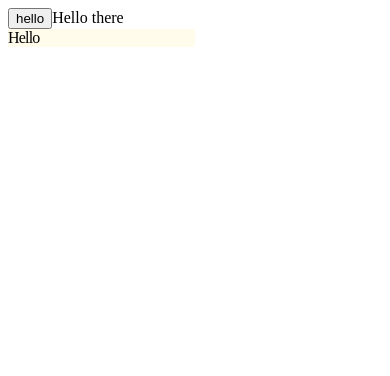
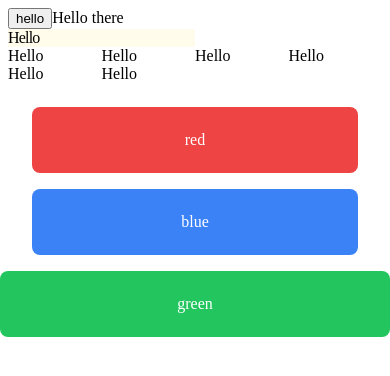
Before and after one commit to cornellh4i/lagos-volunteers, a Next.js app in the folder frontend/: page /about in a window 390 px wide. Shown: the top 376 px of the page. Built offline with nearby package versions, Linux system fonts and the light colour scheme; no server answers.

Commit message:
Complete responsive design onboarding

```diff
--- a/frontend/src/pages/about.tsx
+++ b/frontend/src/pages/about.tsx
@@ -10,6 +10,27 @@ const About = () => {
       <div className="bg-yellow-300 bg-opacity-10 tracking-tighter w-6/12">
         Hello
       </div>
+      <div className="grid grid-cols-4 sm:grid-cols-2">
+        <div>Hello</div>
+        <div>Hello</div>
+        <div>Hello</div>
+        <div>Hello</div>
+        <div>Hello</div>
+        <div>Hello</div>
+      </div>
+      <div className="flex flex-col md:flex-row items-center justify-center md:space-x-4 p-4">
+        <div className="flex flex-col md:flex-row w-full md:space-x-4">
+          <div className="bg-red-500 rounded-lg p-6 m-2 flex-1 text-center text-white">
+            red
+          </div>
+          <div className="bg-blue-500 rounded-lg p-6 m-2 flex-1 text-center text-white">
+            blue
+          </div>
+        </div>
+        <div className="bg-green-500 rounded-lg p-6 m-2 w-full text-center text-white">
+          green
+        </div>
+      </div>
     </>
   );
 };
```
